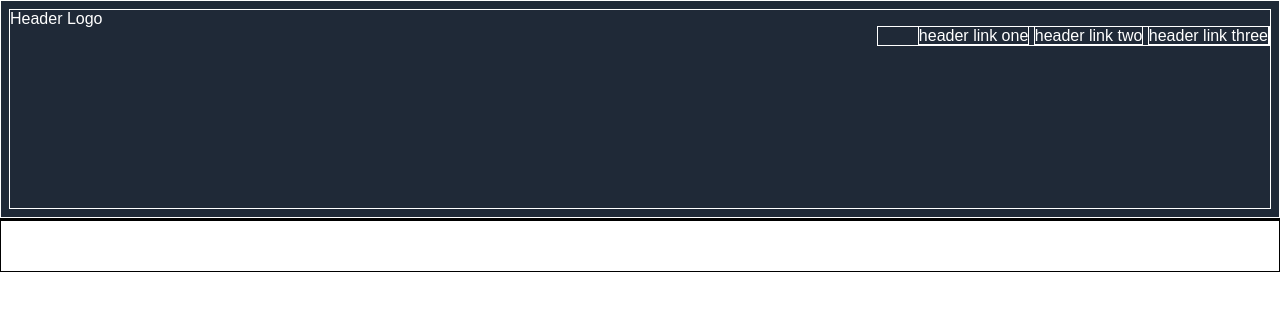
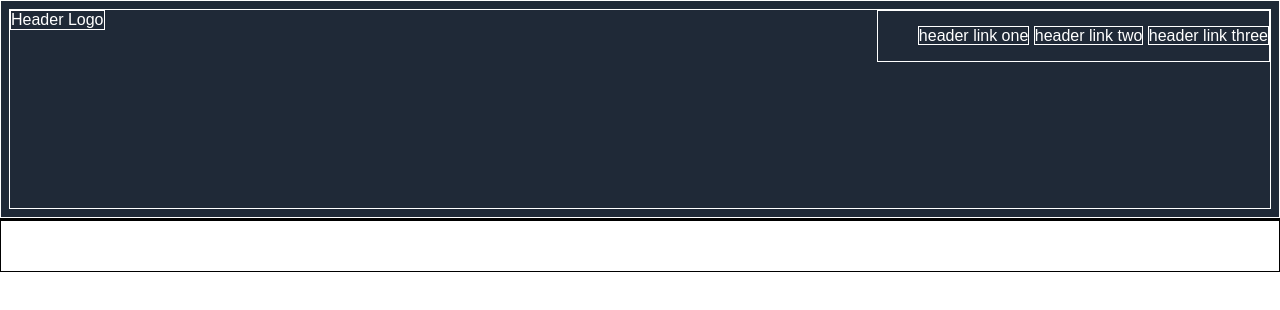
Before and after one commit to Kriftsa/odin-landing, a plain HTML site: page index.html in a window 1280 px wide. Drawn offline with Linux system fonts and the light colour scheme.

Commit message:
Update borders for top row

```diff
--- a/styles.css
+++ b/styles.css
@@ -32,7 +32,11 @@
         flex: 1
     }
 
-    ul {
+    .logo {
+        border: 1px solid
+    }
+
+    .header-links {
         /*Temporary*/
         border: 1px solid;
         /*Size & Alignment*/
```
